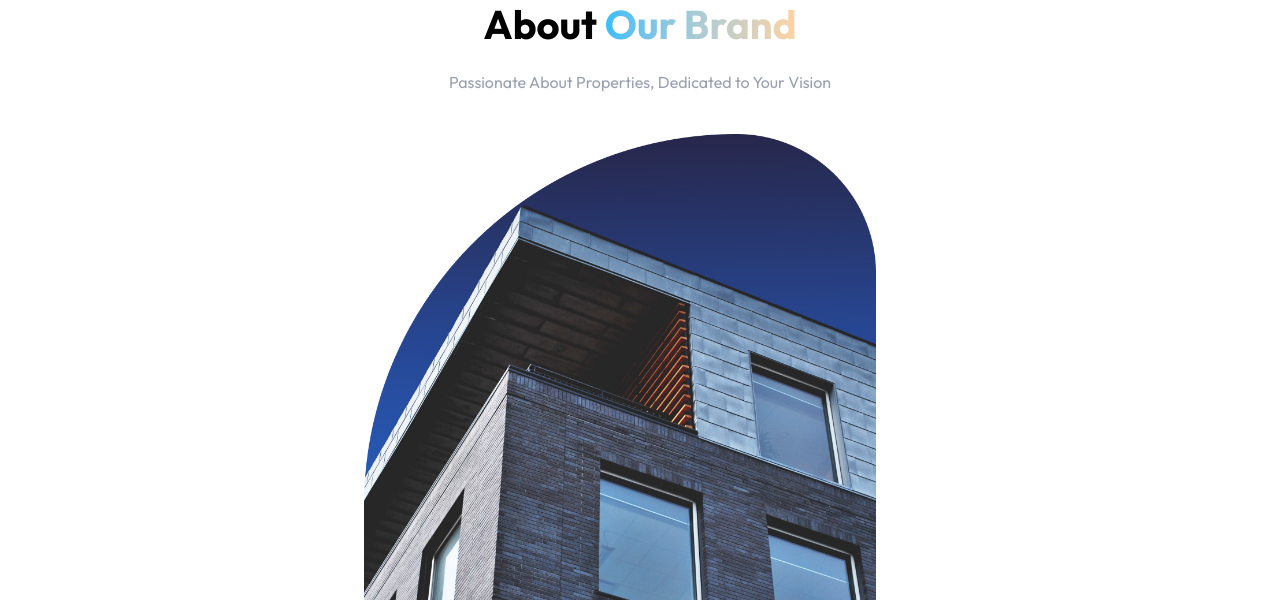
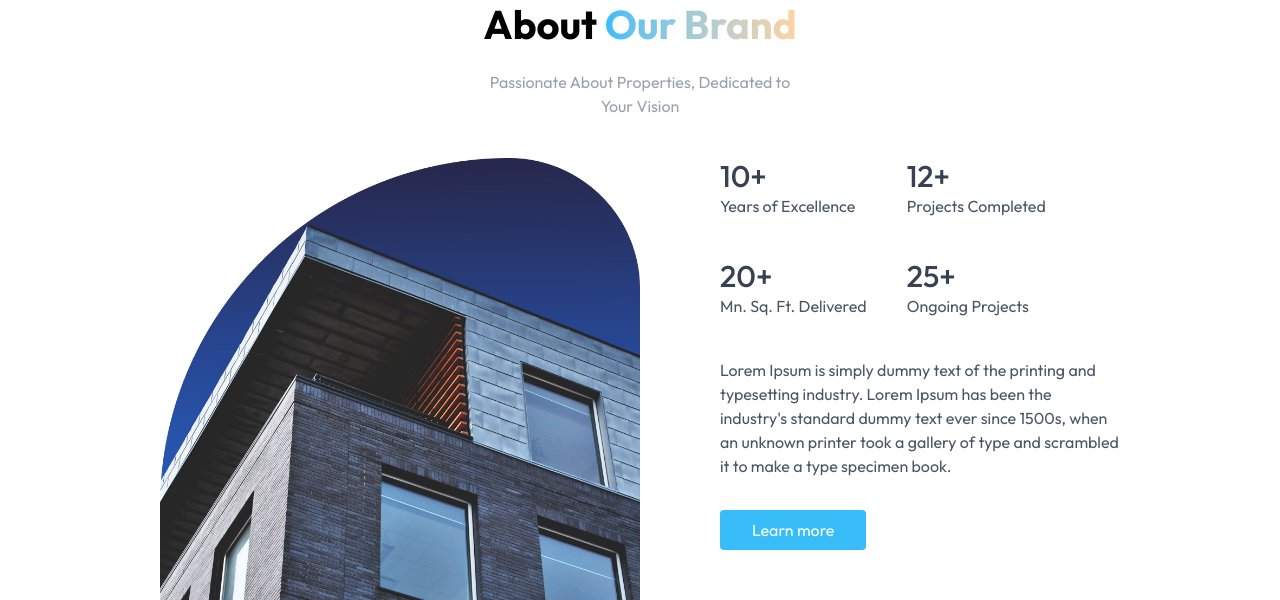
Before and after one commit to AnicetChiza/estate, a React (Vite) app: page / in a window 1280 px wide. Shown: the part 830-1430 px from the top of the page. Built offline with nearby package versions, Linux system fonts and the light colour scheme; a web font is replaced by a local one.

Commit message:
i was implementing the features for about page

```diff
--- a/src/components/About.jsx
+++ b/src/components/About.jsx
@@ -3,15 +3,34 @@ import { assets } from '../assets/assets'
 
 const About = () => {
     return (
-        <div id='about' className='flex flex-col items-center justify-center py-6 px-4 sm:px-12 lg:px-24 xl:px-40'>
+        <div id='about' className='container mx-auto flex flex-col items-center justify-center py-6 px-4 sm:px-12 lg:px-24 xl:px-40'>
             <h1 className='text-[25px] sm:text-[30px] md:text-[40px] font-bold'>About <span className='bg-gradient-to-r from-[#38BDF8] to-[#fcd3a4] bg-clip-text text-transparent'>Our Brand</span></h1>
-            <p className='mt-4 max-80 text-center text-gray-400'>Passionate About Properties, Dedicated to Your Vision</p>
-            <div className='flex flex-col items-center md:flex-row md:items-start md:gap-10 mt-10'>
-                <img src={assets.brand_img} alt="" className='w-1/2 md:w-full max-w-lg' />
+            <p className='mt-4 max-w-80 text-center text-gray-400'>Passionate About Properties, Dedicated to Your Vision</p>
+
+            <div className='flex flex-col items-center md:flex-row md:items-start gap-8 md:gap-20 mt-10 text-gray-600'>
+                <img src={assets.brand_img} alt="" className='w-1/1 md:w-1/2 max-w-lg' />
+
                 <div className='flex flex-col items center md:items-start'>
-                    <div>
-
+                    <div className='grid grid-cols-2 gap-6 md:gap-10'>
+                        <div>
+                            <p className='text-xl md:text-3xl font-medium text-gray-700'>10+</p>
+                            <p>Years of Excellence</p>
+                        </div>
+                        <div>
+                            <p className='text-xl md:text-3xl font-medium text-gray-700'>12+</p>
+                            <p>Projects Completed</p>
+                        </div>
+                        <div>
+                            <p className='text-xl md:text-3xl font-medium text-gray-700'>20+</p>
+                            <p>Mn. Sq. Ft. Delivered</p>
+                        </div>
+                        <div>
+                            <p className='text-xl md:text-3xl font-medium text-gray-700'>25+</p>
+                            <p>Ongoing Projects</p>
+                        </div>
                     </div>
+                    <p className='mt-10 max-w-lg'>Lorem Ipsum is simply dummy text of the printing and typesetting industry. Lorem Ipsum has been the industry's standard dummy text ever since 1500s, when an unknown printer took a gallery of type and scrambled it to make a type specimen book.</p>
+                    <button className='mt-8 rounded py-2 px-8 bg-[#38BDF8] text-white cursor-pointer'>Learn more</button>
                 </div>
             </div>
         </div>
```
